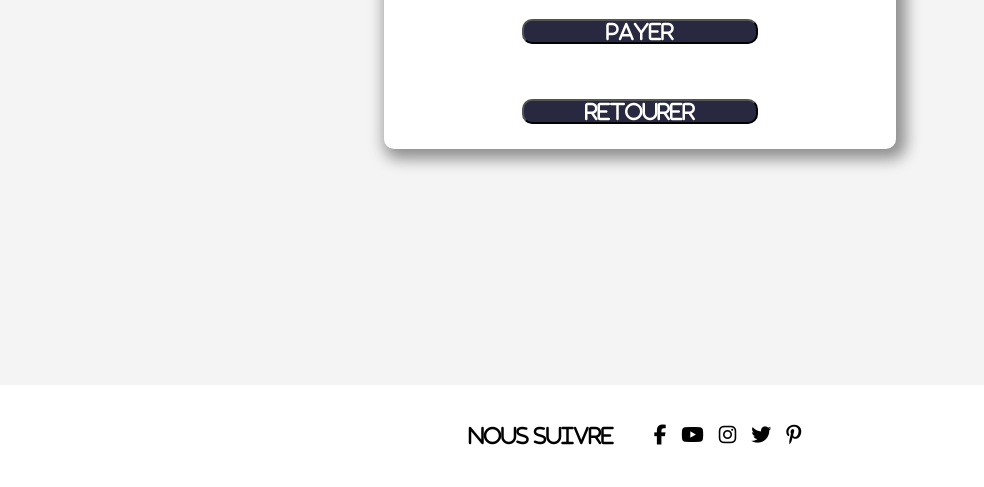
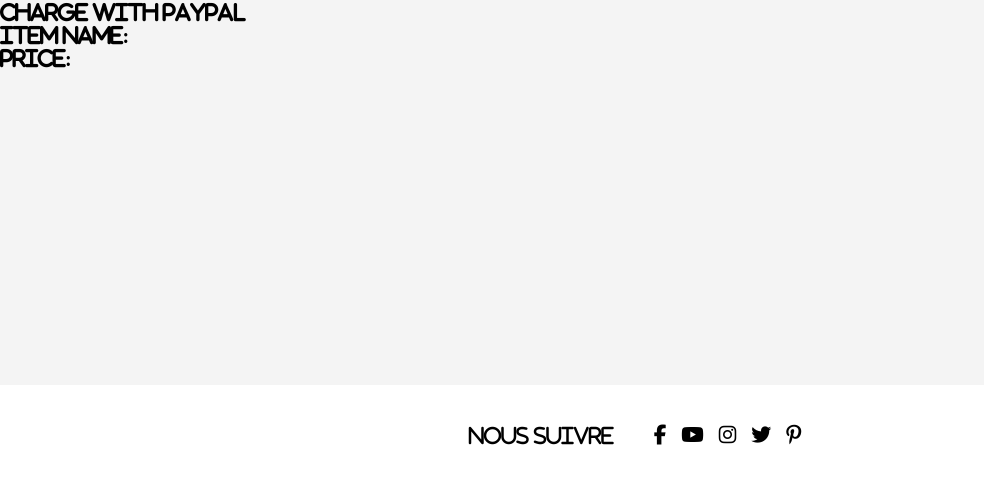
Before and after one commit to RyanDevGitHub/POGO, a PHP site: page /paypal.php in a window 1280 px wide. Shown: the part 689-1176 px from the top of the page, without its empty margins (0-984 px from the left). Run offline with PHP 8.4, Linux system fonts and the light colour scheme; some libraries are stand-ins or nearby versions.

Commit message:
create file and folder need to payapl payment

```diff
--- a/paypal.php
+++ b/paypal.php
@@ -11,9 +11,80 @@
 </head>
 
 <body>
+    <script src="https://ww.paypal.com/sdk/js?client-id=Ac2Qlp2PmOKd4eicwlZ1VvwYBojOONCONEKoKJB9iNIj4AQH4KBFOvRr58ZPlsbsb2AW3oGMM5EtXoFf&currency=USD"></script>
     <section>
+        <div class="panel">
+            <div class="overlay hidden"><div class="overlay-content"><img src="css/loading.gif" alt="Processing..."/></div></div>
 
-        <div class="formulaire">
+            <div class="panel-heading">
+                <h3 class="panel-title">Charge <?php ?> with PayPal</h3>
+
+                <!-- Product Info -->
+                <p><b>Item Name:</b> <?php  ?></p>
+                <p><b>Price:</b> <?php  ?></p>
+            </div>
+            <div class="panel-body">
+                <!-- Display status message -->
+                <div id="paymentResponse" class="hidden"></div>
+
+                <!-- Set up a container element for the button -->
+                <div id="paypal-button-container"></div>
+            </div>
+        </div>
+        <script>
+            paypal.Buttons({
+                createOrder: (data,action) => {
+                    return action.order.create({
+                        "purchase_units": [{
+                            "custom_id":"<?php echo "12" ?>",
+                            "description":"<?php echo "testItemName" ?>",
+                            "amount": {
+                                "currency_code":"<?php  ?>",
+                                "value": "<?php  ?>",
+                                "breakdown": {
+                                    "item_total": {
+                                        "currency_code":"<?php ?>",
+                                        "value": "<?php ?>"
+                                    }
+                                }
+                            },
+                            "items":[
+                                {
+                                    "name": "<?php  ?>",
+                                    "description": "<?php  ?>",
+                                    "unit_amount":{
+                                        "currency_code":"<?php  ?>",
+                                        "value":"<?php  ?>"
+                                    },
+                                    "quantity": 1,
+                                    "category":"DIGITAL_GOODS"
+                                }
+                            ]
+                        }]
+                    })
+                },
+                onApprove: (date, action ) => {
+                    return action.order.capture().then(function(orderData){
+
+                    });
+                }
+
+            }).render('#paypal-button-container');
+
+            const encodeFormData = (data) => {
+                var form_data = new FormData();
+
+                for(var key in data ){
+                    form_data.append(key,data[key]);
+                }
+                return form_data;
+            }
+
+
+
+        </script>
+
+        <!-- <div class="formulaire">
 
             <form class="form" action="./back/check_paypal.php" method="POST">
                 <div class="menu-form">
@@ -39,7 +110,7 @@
                 </div>
             </form>
         </div>
-        </div>
+        </div> -->
 
     </section>
     <?php
```
Also changed, not shown: class/PaypalCheckout.class.php (added), config/configPaypal.php (added), payment-status.php (added), paypal_checkout_validate.php (added).
